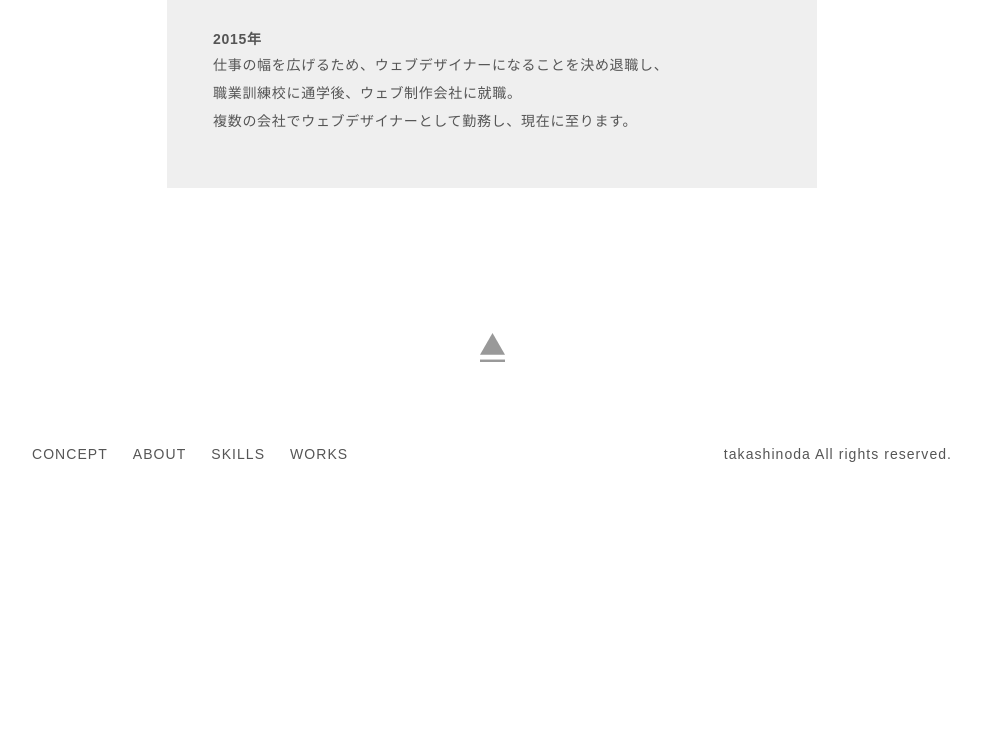
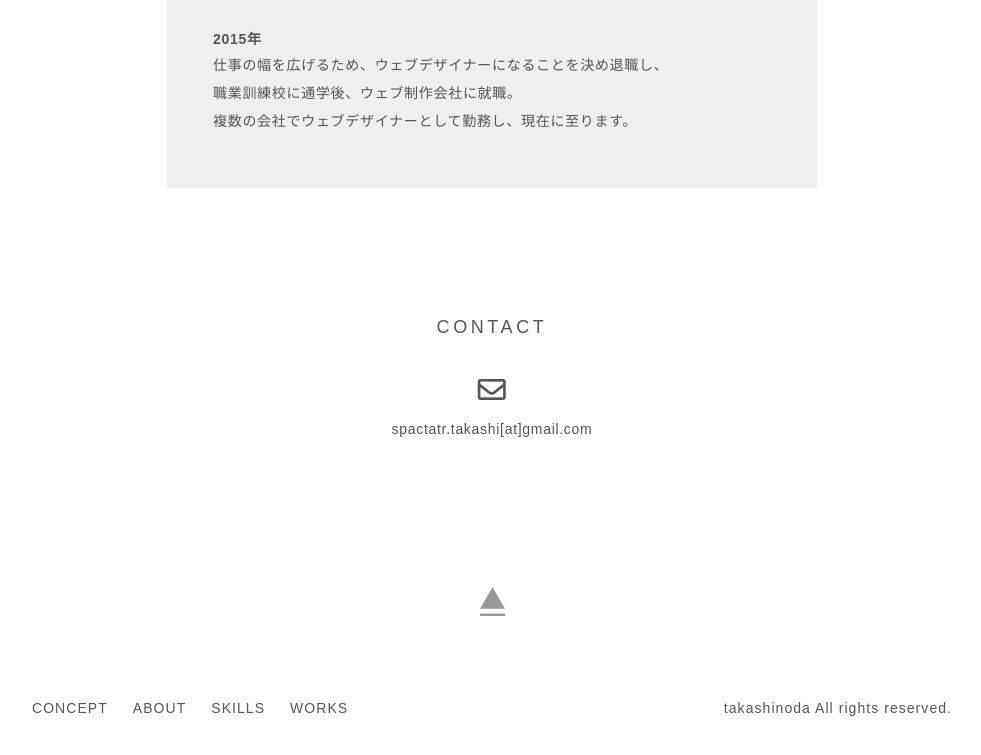
Before and after one commit to spectator-t/spectator-t.github.io, a plain HTML site: page about.html in a window 1280 px wide. Shown: the part 2112-2867 px from the top of the page, without its empty margins (148-1129 px from the left). Before the commit the page ends 2629 px from the top, so only its background shows below. Drawn offline with nearby package versions, Linux system fonts and the light colour scheme; a web font is replaced by a local one.

Commit message:
contact追加

```diff
--- a/about.html
+++ b/about.html
@@ -191,6 +191,20 @@
             </div><!-- .content_box -->
         </section><!-- .about_area -->
 
+        <section class="contact_area in">
+            <div class="content_box">
+                <h2 class="about_ttl">CONTACT</h2>
+                <dl class="mail_area in">
+                    <dt><a href="mailto:spactator.takashi&#64;gmail.com">
+                            <i class="far fa-envelope fa-2x faa-shake animated"></i>
+                        </a></dt>
+                    <dd>
+                        <a href="mailto:spactator.takashi&#64;gmail.com">spactatr.takashi[at]gmail.com</a>
+                    </dd>
+                </dl>
+            </div>
+        </section>
+
 
 
     </main><!-- $main -->
@@ -222,7 +236,7 @@
             scale: 1.0,
             delay: 100,
             opacity: 0,
-            viewFactor: 0.2,
+            viewFactor: 0.1,
         });
         ScrollReveal().reveal('.in'),
             ScrollReveal().reveal('.item', {
--- a/shared/css/style.css
+++ b/shared/css/style.css
@@ -798,6 +798,15 @@ h1.logo {
     margin-bottom: 0;
 }
 
+.mail_area {
+    margin-top: 40px;
+    text-align: center;
+}
+
+.mail_area dd {
+    margin-top: 10px;
+}
+
 
 
 /*============================================================================
```
